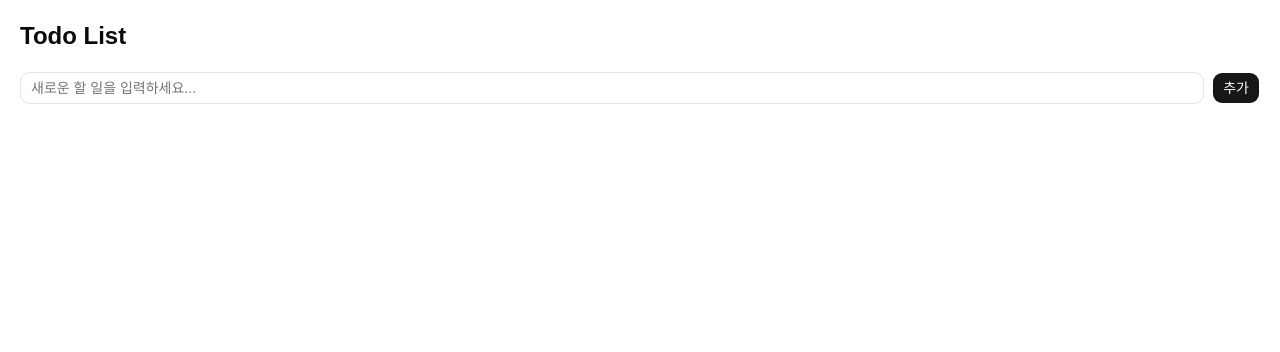
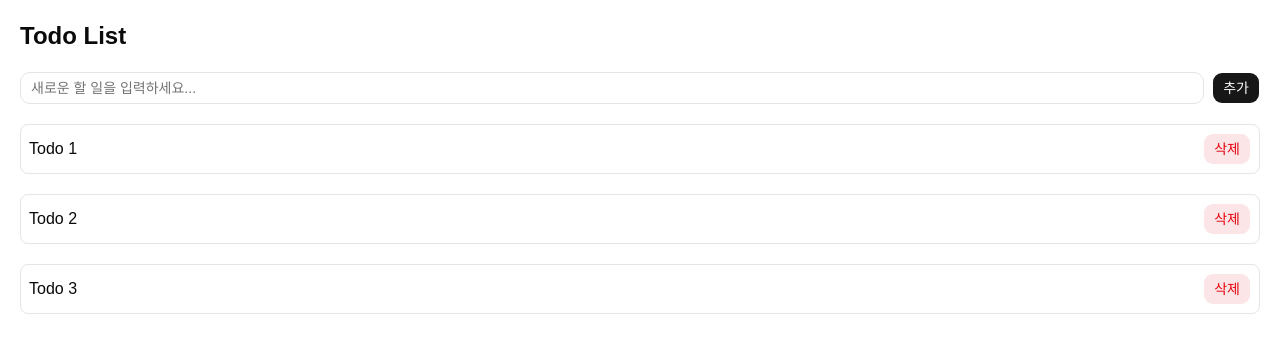
Before and after one commit to chaeyn/onebite-library, a React (Vite) app: page /todolist in a window 1280 px wide. Shown: the top 352 px of the page. Built offline with nearby package versions, Linux system fonts and the light colour scheme; data requests are answered from the project's data file.

Commit message:
데이터 조회 요청 관리

```diff
--- a/package.json
+++ b/package.json
@@ -12,6 +12,7 @@
   "dependencies": {
     "@fontsource-variable/geist": "^5.2.8",
     "@tailwindcss/vite": "^4.3.0",
+    "@tanstack/react-query": "^5.100.9",
     "class-variance-authority": "^0.7.1",
     "clsx": "^2.1.1",
     "embla-carousel-react": "^8.6.0",
--- /dev/null
+++ b/src/api/fetch-todos.ts
@@ -0,0 +1,9 @@
+import { API_URL } from "@/lib/constants.ts";
+import type { Todo } from "@/types.ts";
+
+export async function fetchTodos() {
+  const response = await fetch(`${API_URL}/todos`);
+  if (!response.ok) throw new Error("Fetch Failed");
+  const data: Todo[] = await response.json();
+  return data;
+}
--- /dev/null
+++ b/src/hooks/quries/use-todos.data.ts
@@ -0,0 +1,10 @@
+import { useQuery } from "@tanstack/react-query";
+import { fetchTodos } from "@/api/fetch-todos.ts";
+
+export function useTodosData() {
+  return useQuery({
+    queryFn: fetchTodos,
+    queryKey: ["todos"],
+    retry: 1,
+  });
+}
--- /dev/null
+++ b/src/lib/constants.ts
@@ -0,0 +1 @@
+export const API_URL = "http://localhost:3000";
--- a/src/main.tsx
+++ b/src/main.tsx
@@ -2,9 +2,14 @@
 import "./index.css";
 import App from "./App.tsx";
 import { BrowserRouter } from "react-router";
+import { QueryClientProvider, QueryClient } from "@tanstack/react-query";
+
+const queryClient = new QueryClient();
 
 createRoot(document.getElementById("root")!).render(
   <BrowserRouter>
-    <App />
+    <QueryClientProvider client={queryClient}>
+      <App />
+    </QueryClientProvider>
   </BrowserRouter>
 );
--- a/src/pages/todo-list-page.tsx
+++ b/src/pages/todo-list-page.tsx
@@ -1,15 +1,18 @@
 import TodoEditor from "@/components/todo-list/todo-editor.tsx";
 import TodoItem from "@/components/todo-list/todo-item.tsx";
-import { useTodos } from "@/store/todos.ts";
+import { useTodosData } from "@/hooks/quries/use-todos.data.ts";
 
 export default function TodoListPage() {
-  const todos = useTodos();
+  const { data: todos, isLoading, error } = useTodosData();
+
+  if (error) return <div>오류가 발생했습니다.</div>;
+  if (isLoading) return <div>로딩 중 입니다...</div>;
 
   return (
     <div className="flex flex-col gap-5 p-5">
       <h1 className="text-2xl font-bold">Todo List</h1>
       <TodoEditor />
-      {todos.map(todo => (
+      {todos?.map(todo => (
         <TodoItem key={todo.id} {...todo} />
       ))}
     </div>
```
Also changed, not shown: 1 other file (tests, documents, lock files or other folders).
